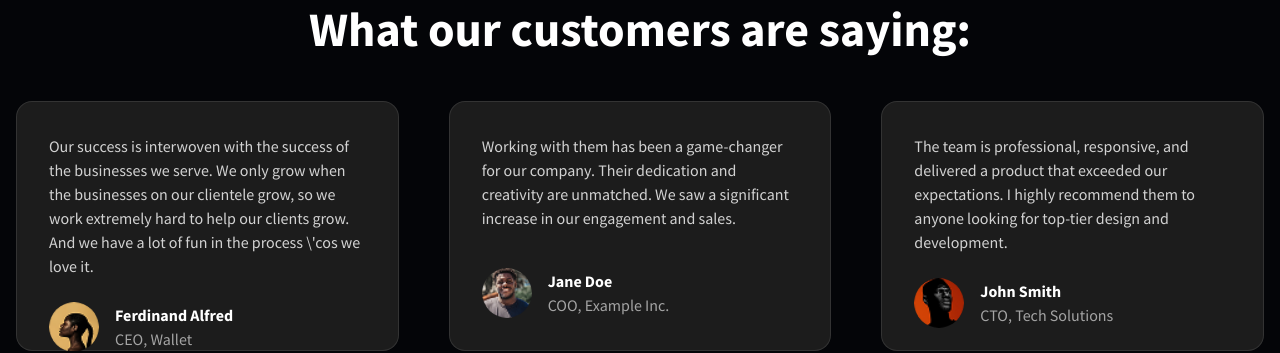
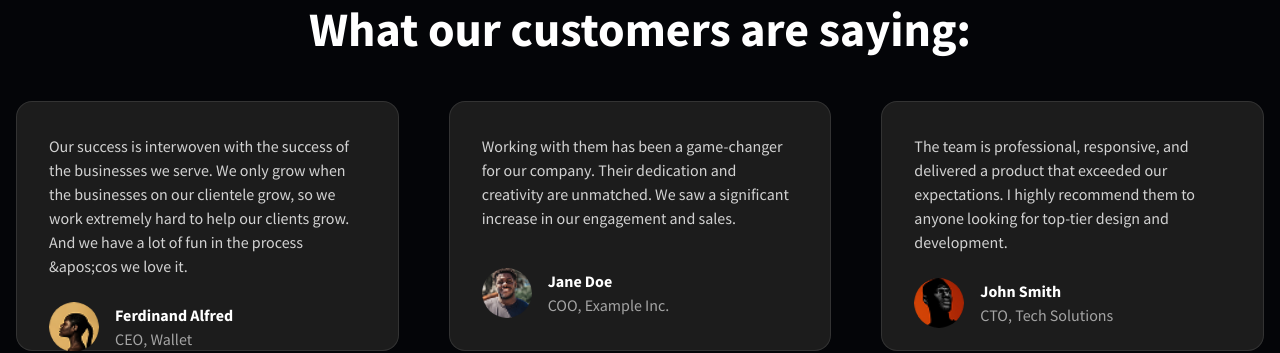
Before and after one commit to HenryEmmanuel06/unveilbrand, a Next.js app: page /contact in a window 1280 px wide. Shown: the part 1140-1493 px from the top of the page. Built offline with nearby package versions, Linux system fonts and the light colour scheme.

Commit message:
error resolving

```diff
--- a/src/app/contact/page.tsx
+++ b/src/app/contact/page.tsx
@@ -11,7 +11,7 @@ const testimonials = [
     image: '/images/client 1.png',
     name: 'Ferdinand Alfred',
     title: 'CEO, Wallet',
-    description: 'Our success is interwoven with the success of the businesses we serve. We only grow when the businesses on our clientele grow, so we work extremely hard to help our clients grow. And we have a lot of fun in the process \\\'cos we love it.',
+    description: 'Our success is interwoven with the success of the businesses we serve. We only grow when the businesses on our clientele grow, so we work extremely hard to help our clients grow. And we have a lot of fun in the process &apos;cos we love it.',
   },
   {
     image: '/images/client 2.png',
```
